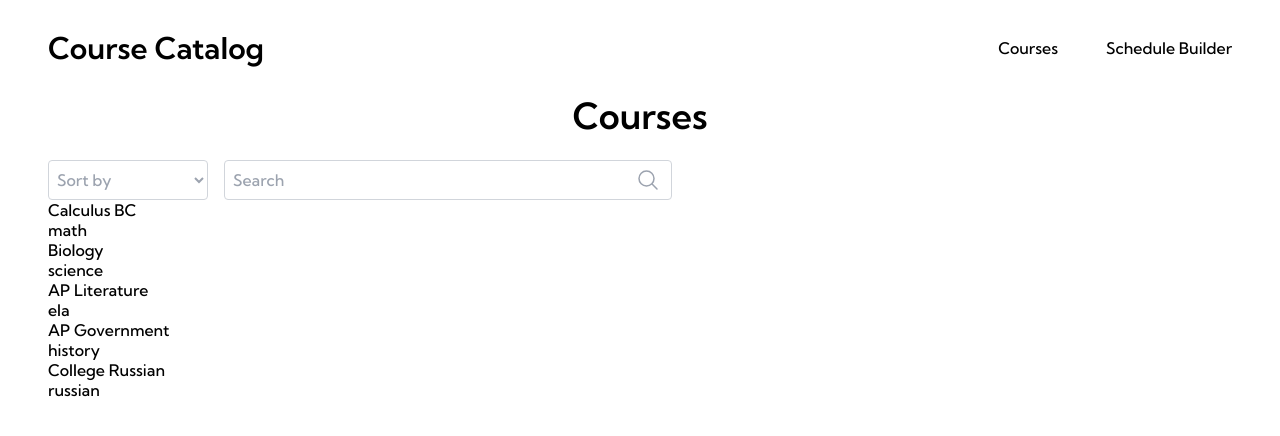
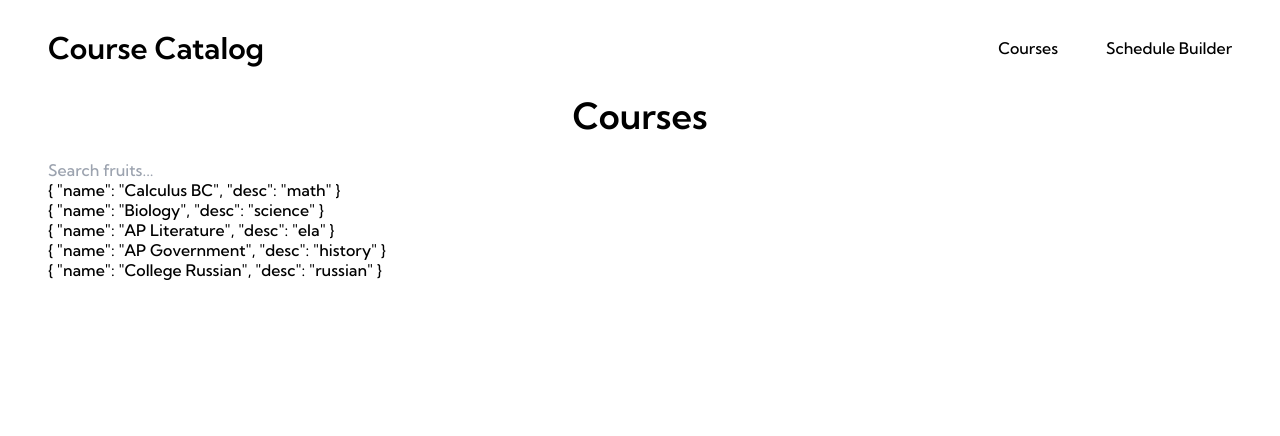
Before and after one commit to sitechtimes/course-catalog, a Nuxt app in the folder course-catalog/: page /CourseCatalog in a window 1280 px wide. Shown: the top 436 px of the page. Built offline with nearby package versions, Linux system fonts and the light colour scheme.

Commit message:
experimenting

```diff
--- a/course-catalog/components/catalog-search/SearchComponent.vue
+++ b/course-catalog/components/catalog-search/SearchComponent.vue
@@ -1,7 +1,8 @@
-<script lang="ts">
+<!-- <script lang="ts">
 import SearchButton from '~/components/icons/SearchButton.vue';
 import { defineComponent } from 'vue'
-import { describe } from 'node:test';
+import { ref } from "vue";
+
 
 export default defineComponent({
     props: {
@@ -37,20 +38,21 @@
             ]
         }
     },
+    methods: {
+    filteredCourses() {
+        let input = ref("");
+        return this.courses.filter((course) => {
+           console.log(course.name.toLowerCase().includes(input.value.toLowerCase()))
+        })
+    }
+},
     mounted(){
         this.courses
         this.search
+        this.filteredCourses
     }
 })
 
-computed: {
-    function filteredCourses() {
-        return this.courses.filter(c => {
-/*             return c.name.toLowerCase().indexOf(this.search.toLowerCase()) != -1; */
-console.log(c.name);
-        })
-    }
-}
 </script>
 
 <template>
@@ -67,7 +69,7 @@
                     <SearchButton @click="filteredCourses()" class="absolute right-3 text-gray-400 cursor-pointer"/>
         </div>
     </div>
-    <div v-for="(course) in courses"
+    <div v-for="(course) in filteredCourses()"
         :key="course.name"
             :name="course.name"
             :desc="course.desc">
@@ -77,4 +79,48 @@
             </div>
     </div>
     </body>
-</template>
+</template> -->
+
+<template>
+    <body>
+    <input type="text" v-model="input" placeholder="Search fruits..." />
+   <div class="item fruit" v-for="fruit in filteredList()" :key="fruit">
+     <p>{{ fruit }}</p>
+   </div>
+   <div class="item error" v-if="input&&!filteredList().length">
+      <p>No results found!</p>
+   </div>
+</body>
+ </template>
+
+<script setup lang="ts">
+import { ref } from "vue";
+let input = ref("");
+const fruits =[
+                {
+                    name: "Calculus BC",
+                    desc: "math"
+                },
+                {
+                    name: "Biology",
+                    desc: "science"
+                },
+                {
+                    name: "AP Literature",
+                    desc: "ela"
+                },
+                {
+                    name: "AP Government",
+                    desc: "history"
+                },
+                {
+                    name: "College Russian",
+                    desc: "russian"
+                }
+            ];
+function filteredList() {
+  return fruits.filter((fruit) =>
+    fruit.name.toLowerCase().includes(input.value.toLowerCase())
+  );
+}
+</script>
```
